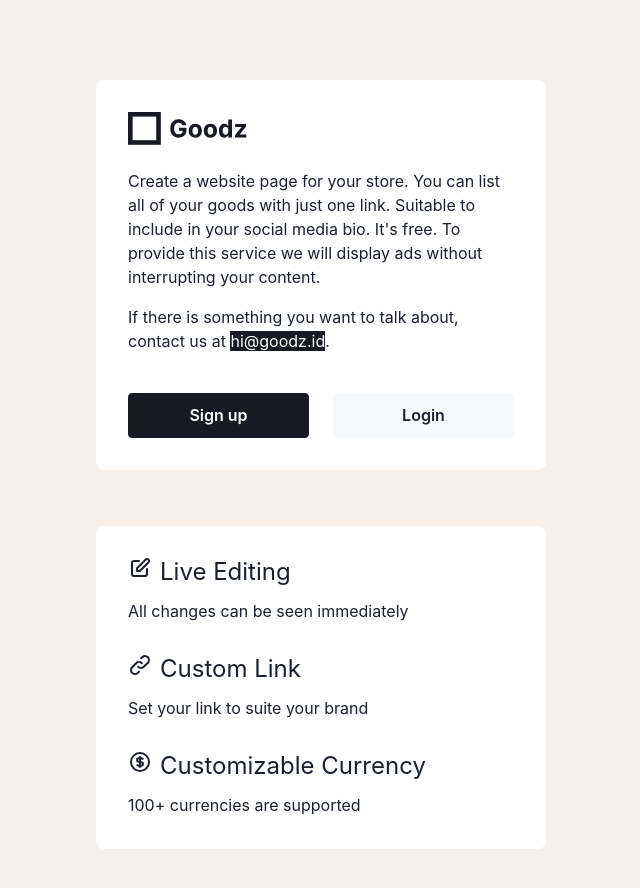
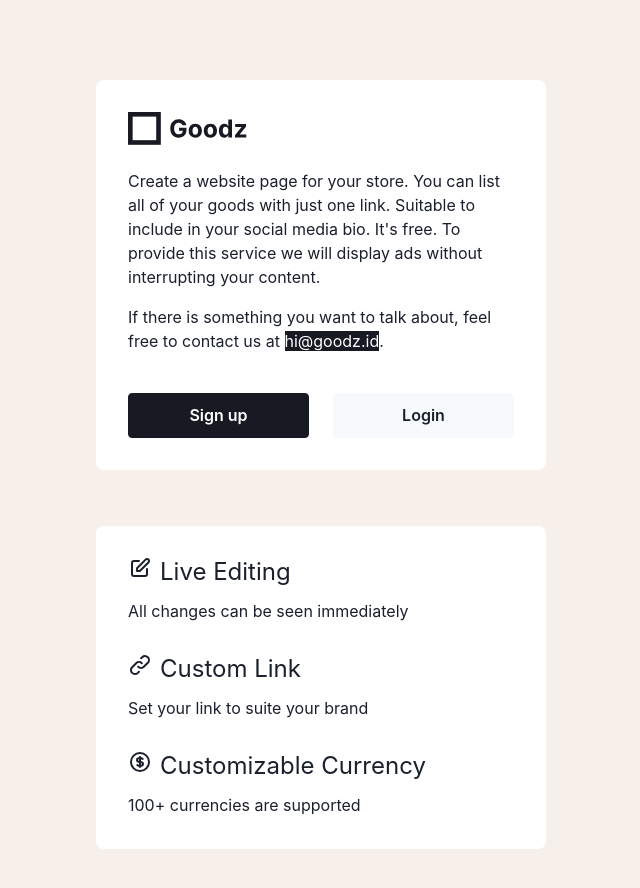
Before and after one commit to glamorrr/goodz-frontend, a React (Create React App) app: page / in a window 1280 px wide. Shown: the top 888 px of the page, without its empty margins (319-959 px from the left). Built offline with nearby package versions, Linux system fonts and the light colour scheme; no server answers.

Commit message:
chore: text

```diff
--- a/src/components/Home.js
+++ b/src/components/Home.js
@@ -52,7 +52,8 @@
               without interrupting your content.
             </Text>
             <Text mt={4}>
-              If there is something you want to talk about, contact us at{' '}
+              If there is something you want to talk about, feel free to contact
+              us at{' '}
               <Text as="span" bg="gray.900" color="white">
                 hi@goodz.id
               </Text>
```
